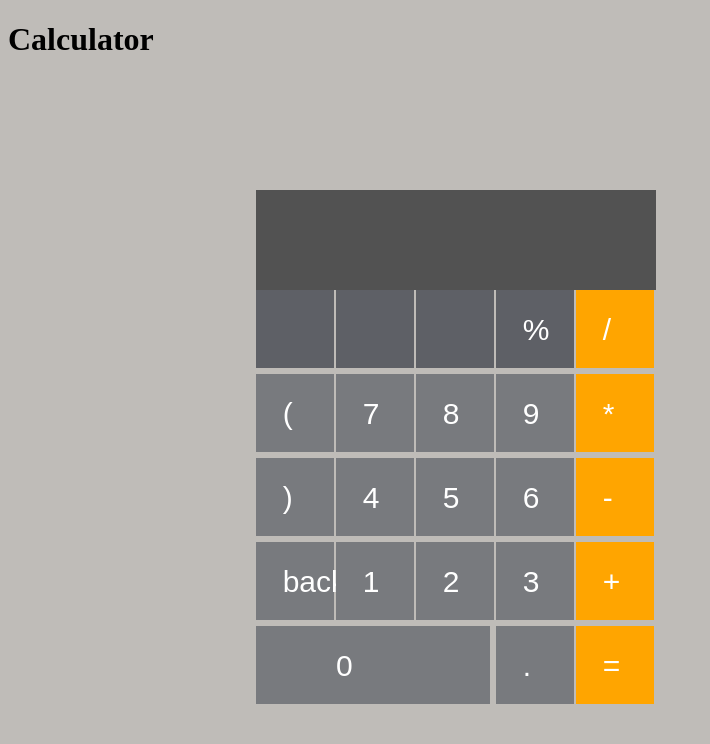
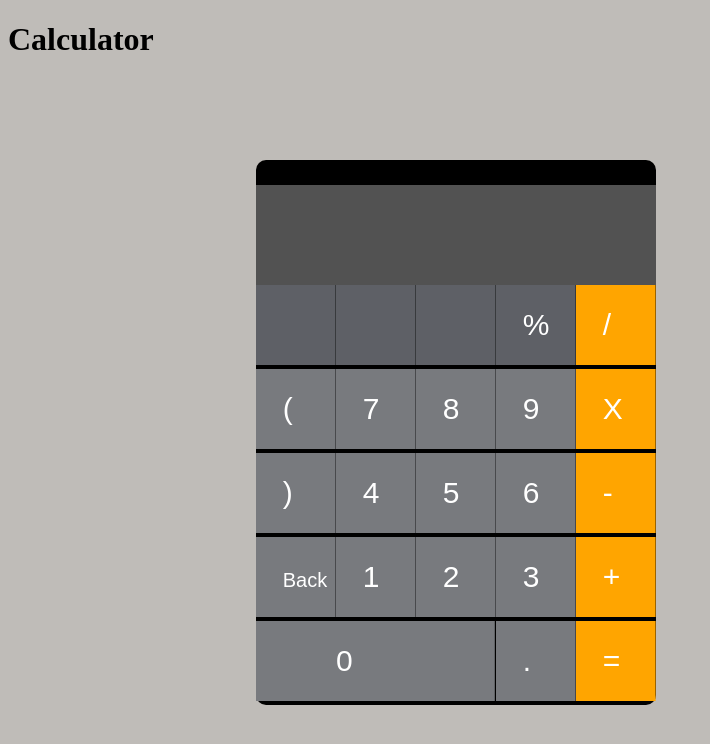
Before and after one commit to dumbresi/CalculatorSite, a website: page main.html in a window 1280 px wide. Both pictures are taken after a click on the element 296 px from the left and 330 px from the top of the page. Shown: the whole page, without its empty margins (0-710 px from the left). Drawn offline with nearby package versions, Linux system fonts and the light colour scheme; files that its build step writes are made by us from their sources.

Commit message:
Ui fixes

```diff
--- a/js/calc.js
+++ b/js/calc.js
@@ -21,11 +21,14 @@ class Button{
         const ctx= canvas.getContext("2d");
         ctx.fillStyle = this.#color;
 
-        ctx.fillRect(0,0,this.#width*1.95,this.#height*1.95);
+        ctx.fillRect(0,0,this.#width*1.99,this.#height*2.2);
         ctx.strokeStyle="white";
         ctx.stroke();
 
         ctx.font="30px Arial";
+        if(text==="Back"){
+            ctx.font="20px Arial"
+        }
         ctx.fillStyle = "white"
         // ctx.fillStyle=this.#color;
         ctx.fillText(text,this.#width/1.5,this.#height/0.8);
@@ -35,12 +38,16 @@ class Button{
         canvas.addEventListener("click",(event)=>{
             const target=event.target;
 
-            if(text==="back"){
+            if(text==="Back"){
                 expression=expression.substring(0,expression.length-1);
                 screen.textContent=expression;
                 answer.textContent="";
             }
-            if(text!="=" && text!="back"){
+            if(text==="X"){
+                expression+="*";
+                screen.textContent=expression;
+            }
+            if(text!="=" && text!="Back" && text!="X"){
                 expression+=text;
                 screen.textContent=expression;
             }
@@ -73,7 +80,7 @@ let space=0;
 
 var evaluateButton;
 
-var buttons=["","","","%","/","(","7","8","9","*",")","4","5","6","-","back","1","2","3","+","0",".","="];
+var buttons=["","","","%","/","(","7","8","9","X",")","4","5","6","-","Back","1","2","3","+","0",".","="];
 let btn_count=0;
 for(let i=0;i<5;i++){
     space=0;
--- a/main.html
+++ b/main.html
@@ -24,9 +24,6 @@
         <div id="container-5" class="inner_container"></div>
     </div>
     </div>
-
-
-    <canvas id="one">1</canvas>
 </body>
 <script src="js/calc.js"></script>
 </html>
--- a/scss/calc.scss
+++ b/scss/calc.scss
@@ -7,16 +7,23 @@ body{
         top: 20%;
         left: 20%;
         position: fixed;
+        background-color: black;
+        border-radius: 10px;
         .display{
             height: 100px;
             background-color: rgb(82, 82, 82);
             p{
                 padding-right: 20px;
                 text-align: end;
-                font-size: 20px;
+                font-size: 25px;
                 font-weight: bold;
                 text-decoration: rgb(255, 255, 255);
                 color: white;
+            }
+            #screen{
+                padding-top: 5px;
+                // border-top-left-radius: 10px;
+                // border-top-left-radius: 10px;
             }
             #answer{
                 font-size: 30px;
@@ -28,15 +35,18 @@ body{
         .container{
             display: flex;
             flex-direction: column;
+            padding: 0%;
         }
         #container-1{
             // background-color: azure;
+            padding: 0%;
         }
         #container-2{
+            padding: 0%;
 
         }
         #container-3{
-
+            padding: 0%;
         }
         #container-4{
 
```
